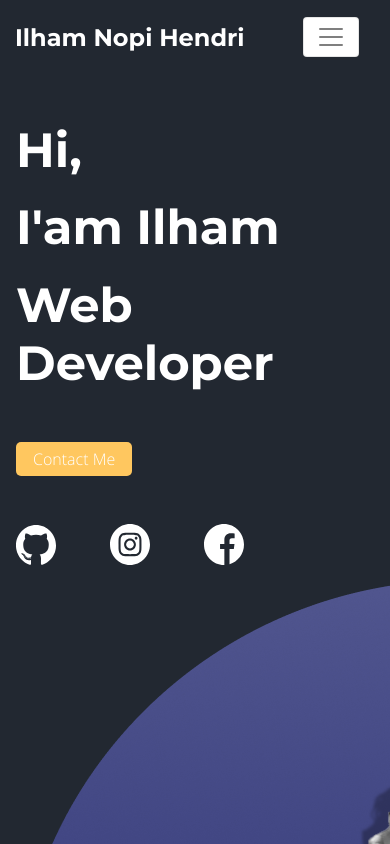
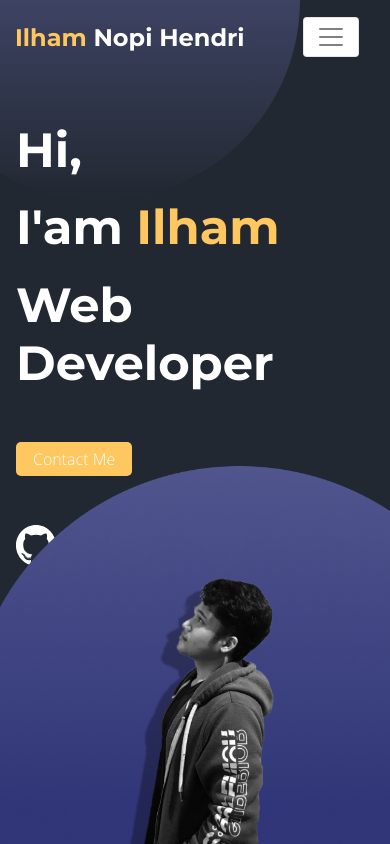
Before and after one commit to ilhamnopi/ilhamportfolio.github.io, a plain HTML site: page template/index.html in a window 390 px wide. Shown: the top 844 px of the page. Drawn offline with nearby package versions, Linux system fonts and the light colour scheme.

Commit message:
Mengatur responsive

```diff
--- a/libraries/style/main.css
+++ b/libraries/style/main.css
@@ -22,12 +22,17 @@
   src: url(../fonts/OpenSans-SemiBold.ttf);
 }
 /* start:navbar */
-.navbar-brand {
+.navbar-brand,
+span.ilham {
   font-family: "montserat";
+}
+span.ilham {
+  color: #ffc75f;
 }
 li.nav-item .active {
   font-family: "opensans-semibold";
 }
+
 li.nav-item a.nav-link:hover {
   text-decoration: underline #ffc75f !important;
 }
@@ -48,6 +53,18 @@ section.header-section {
   background-color: #222831;
   position: relative;
   overflow: hidden;
+  height: 100vh;
+}
+section.header-section::before {
+  content: "";
+  display: block;
+  position: absolute;
+  width: 400px;
+  height: 400px;
+  background: linear-gradient(180deg, #585d94 0%, rgba(88, 93, 148, 0) 100%);
+  border-radius: 50%;
+  top: -200px;
+  left: -100px;
 }
 
 h1.judul {
@@ -91,9 +108,7 @@ a.awal img.header-icon {
   transition: 0.3s;
   width: 40px;
 }
-a.awal img.header-icon:hover {
-  transform: rotate(45deg);
-}
+
 a.awal {
   position: relative;
 }
@@ -101,9 +116,10 @@ a.awal:nth-child(1)::after {
   content: "Github";
   position: absolute;
   color: #ffc75f;
-  line-height: 30px;
+  line-height: 40px;
   font-size: 12px;
   opacity: 0;
+  right: 3px;
 }
 a.awal:nth-child(1):hover::after {
   animation: LeftAndRight;
@@ -113,15 +129,17 @@ a.awal:nth-child(1):hover::after {
   animation-iteration-count: 1;
   animation-fill-mode: forwards;
   animation-direction: normal, alternate;
+  right: 3px;
 }
-/* instagram icon */
+/* start Instagram */
 a.awal:nth-child(2)::after {
   content: "Instagram";
   position: absolute;
   color: #ffc75f;
-  line-height: 30px;
+  line-height: 40px;
   font-size: 12px;
   opacity: 0;
+  right: -5px;
 }
 a.awal:nth-child(2):hover::after {
   animation: LeftAndRight;
@@ -132,15 +150,15 @@ a.awal:nth-child(2):hover::after {
   animation-fill-mode: forwards;
   animation-direction: normal, alternate;
 }
-
 /* Facebook */
 a.awal:nth-child(3)::after {
-  content: "Instagram";
+  content: "Facebook";
   position: absolute;
   color: #ffc75f;
-  line-height: 30px;
+  line-height: 40px;
   font-size: 12px;
   opacity: 0;
+  right: -6px;
 }
 a.awal:nth-child(3):hover::after {
   animation: LeftAndRight;
@@ -153,17 +171,24 @@ a.awal:nth-child(3):hover::after {
 }
 @keyframes LeftAndRight {
   0% {
-    transform: translateY(-5px);
+    transform: translateY(10px);
     opacity: 0;
   }
-  50% {
-    transform: translateY(20px);
-    opacity: 0.5;
-  }
+
   100% {
-    transform: translateY(30px);
+    transform: translateY(40px);
     opacity: 1;
   }
 }
-
+.position-absolute {
+  bottom: 0px;
+  right: 0px;
+}
+div.header-image img {
+  width: 50vmax;
+  position: absolute;
+  display: block;
+  bottom: 0px;
+  right: 0px;
+}
 /* end-header */
--- a/template/index.html
+++ b/template/index.html
@@ -19,7 +19,9 @@
           <div class="container pl-0">
             <!-- navbar-brand -->
             <div class="brand">
-              <a href="#" class="navbar-brand text-white pt-3 pl-0"><h4>Ilham Nopi Hendri</h4></a>
+              <a href="#" class="navbar-brand text-white pt-3 pl-0"
+                ><h4><span class="ilham">Ilham</span> Nopi Hendri</h4></a
+              >
             </div>
             <!--START: button-hamburger -->
             <div class="hamburger-menu align-self-center">
@@ -54,7 +56,7 @@
         <div class="row">
           <div class="col-sm-12 col-md-6 align-self-start mt-5 pl-3">
             <h1 class="judul">Hi,</h1>
-            <h1 class="judul">I'am Ilham</h1>
+            <h1 class="judul">I'am <span class="ilham">Ilham</span></h1>
             <h1 class="judul">Web Developer</h1>
             <a href="#" class="btn btn-contact-me px-3 py-1">Contact Me</a>
 
@@ -65,7 +67,7 @@
             </div>
           </div>
 
-          <div class="col-sm-12 col-md-6">
+          <div class="col-sm-12 col-md-6 position-absolute">
             <div class="header-image">
               <img src="../libraries/images/images-header-ilham.png" alt="" />
             </div>
```
